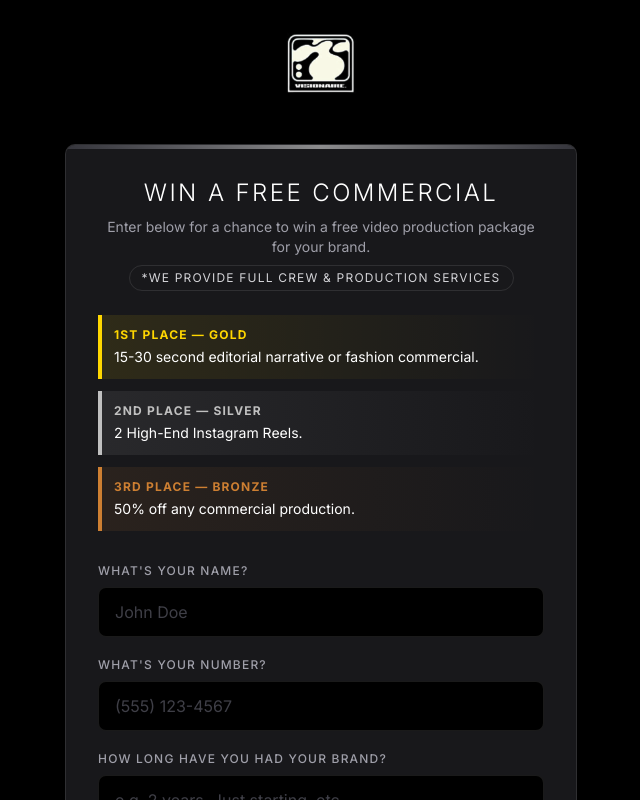
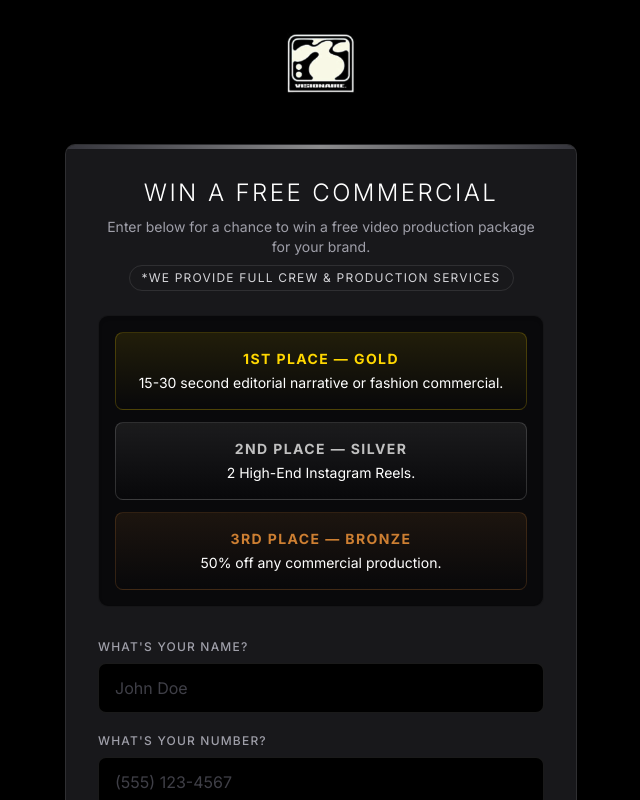
Before and after one commit to 1bstaragency-lab/Visionaire-Site, a Next.js app: page /giveaway in a window 1280 px wide. Shown: the top 800 px of the page, without its empty margins (319-959 px from the left). Built offline with nearby package versions, Linux system fonts and the light colour scheme; no server answers; a web font is replaced by a local one.

Commit message:
style: Center prize tiers and place them in a highlighted box

```diff
--- a/src/components/GiveawayForm.tsx
+++ b/src/components/GiveawayForm.tsx
@@ -33,17 +33,17 @@ export default function GiveawayForm() {
         </p>
       </div>
 
-      <div className="flex flex-col gap-3 mb-8">
-        <div className="bg-gradient-to-r from-[#FFD700]/10 to-transparent border-l-4 border-[#FFD700] p-3 rounded-r-md">
-          <p className="text-[#FFD700] text-xs font-bold uppercase tracking-widest mb-1">1st Place — Gold</p>
+      <div className="flex flex-col gap-3 mb-8 bg-zinc-950 border border-white/5 p-4 rounded-lg shadow-inner">
+        <div className="bg-gradient-to-b from-[#FFD700]/10 to-transparent border border-[#FFD700]/20 p-4 rounded-md text-center flex flex-col items-center justify-center">
+          <p className="text-[#FFD700] text-sm font-bold uppercase tracking-widest mb-1">1st Place — Gold</p>
           <p className="text-white text-sm">15-30 second editorial narrative or fashion commercial.</p>
         </div>
-        <div className="bg-gradient-to-r from-[#C0C0C0]/10 to-transparent border-l-4 border-[#C0C0C0] p-3 rounded-r-md">
-          <p className="text-[#C0C0C0] text-xs font-bold uppercase tracking-widest mb-1">2nd Place — Silver</p>
+        <div className="bg-gradient-to-b from-[#C0C0C0]/10 to-transparent border border-[#C0C0C0]/20 p-4 rounded-md text-center flex flex-col items-center justify-center">
+          <p className="text-[#C0C0C0] text-sm font-bold uppercase tracking-widest mb-1">2nd Place — Silver</p>
           <p className="text-white text-sm">2 High-End Instagram Reels.</p>
         </div>
-        <div className="bg-gradient-to-r from-[#CD7F32]/10 to-transparent border-l-4 border-[#CD7F32] p-3 rounded-r-md">
-          <p className="text-[#CD7F32] text-xs font-bold uppercase tracking-widest mb-1">3rd Place — Bronze</p>
+        <div className="bg-gradient-to-b from-[#CD7F32]/10 to-transparent border border-[#CD7F32]/20 p-4 rounded-md text-center flex flex-col items-center justify-center">
+          <p className="text-[#CD7F32] text-sm font-bold uppercase tracking-widest mb-1">3rd Place — Bronze</p>
           <p className="text-white text-sm">50% off any commercial production.</p>
         </div>
       </div>
```
